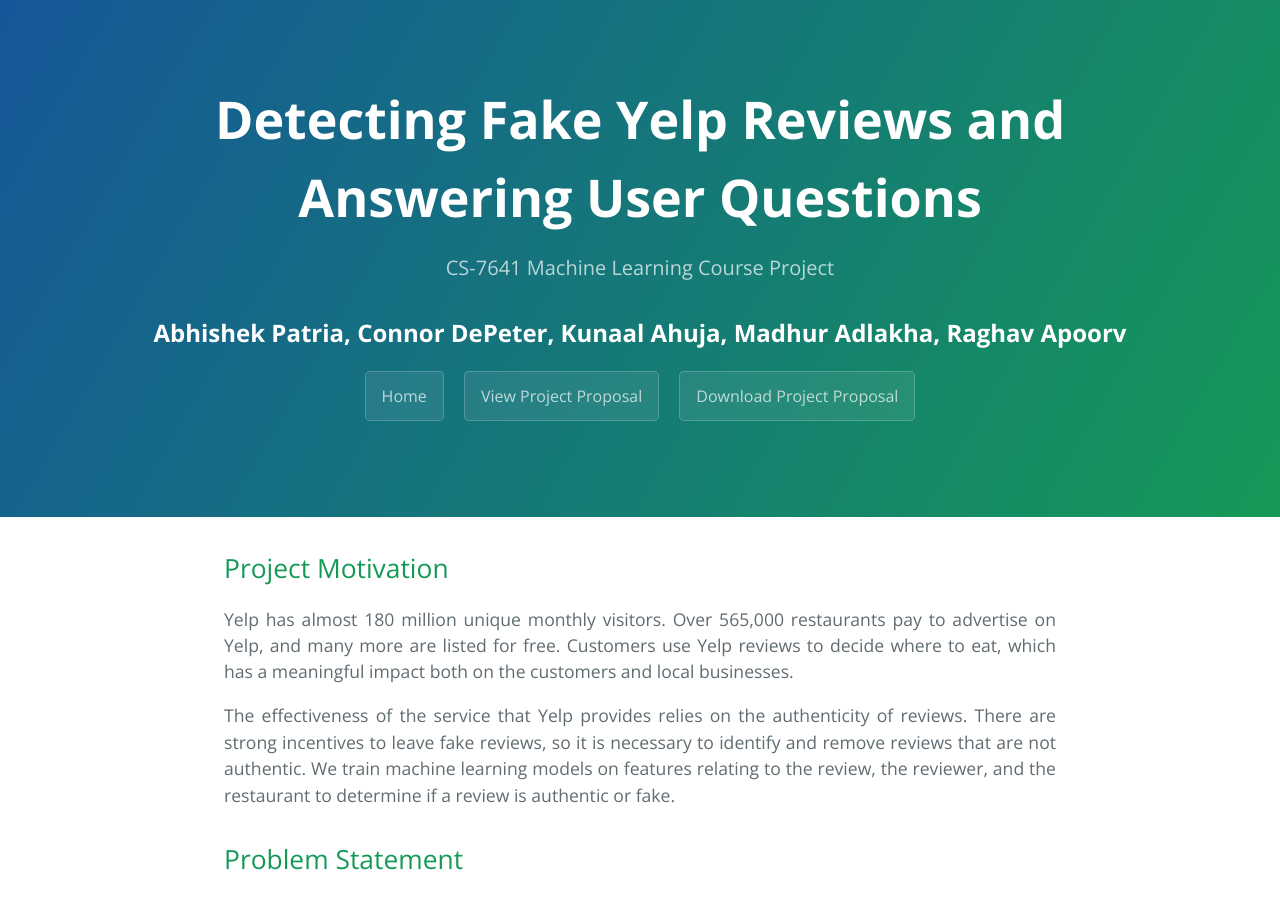
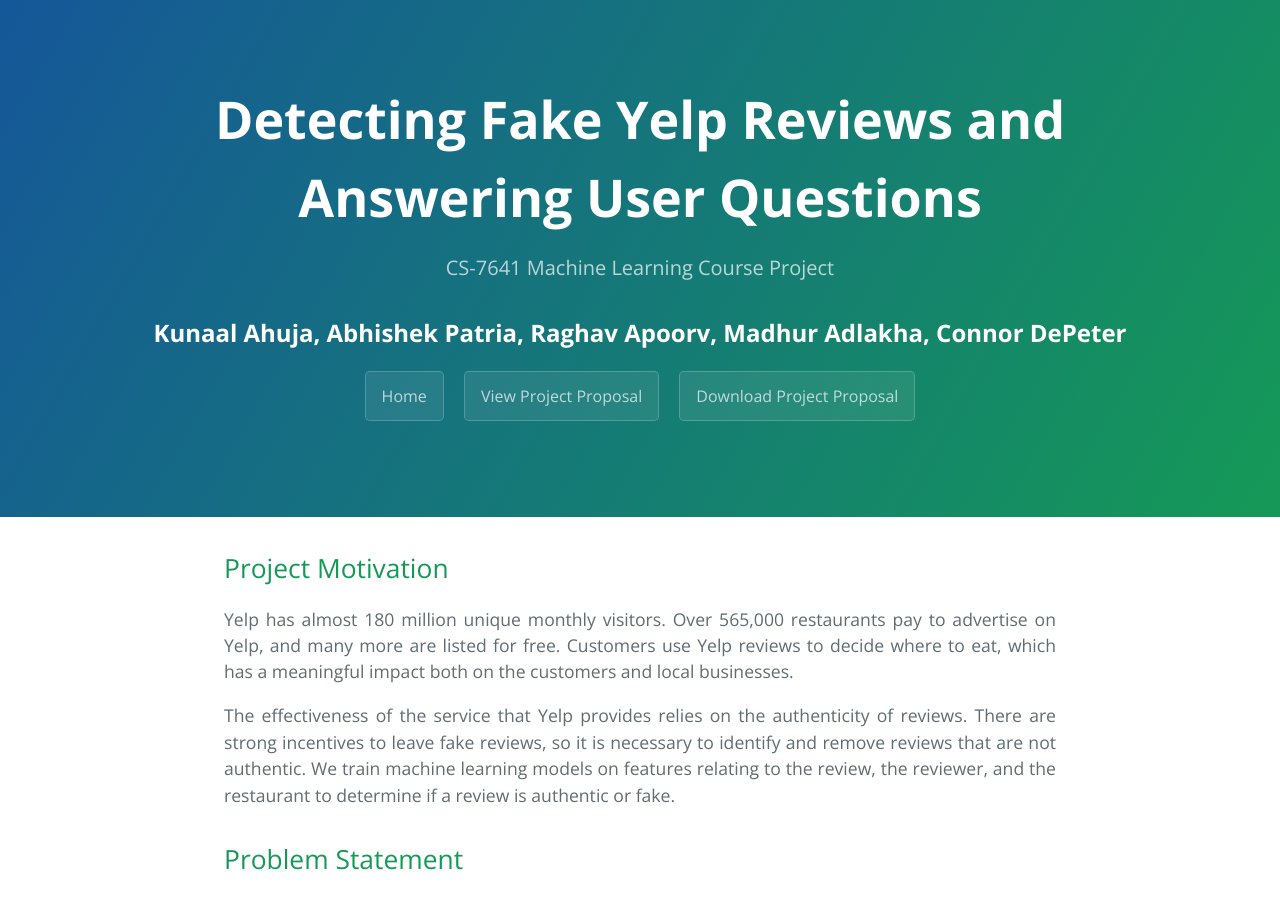
Before and after one commit to kunaalahuja/YelpFakeReviews, a Jekyll site: the page built from index.md, in a window 1280 px wide and 900 px high. Built offline with Jekyll 4.4.1, drawn with Linux system fonts in a browser that asks for light colours; our own code applies the rules of GitHub Pages for plain Markdown files.

Commit message:
update header

```diff
--- a/_includes/page-header.html
+++ b/_includes/page-header.html
@@ -2,7 +2,7 @@
 <!--   <img src="{{ site.logo }}" alt="{{ page.title | default: site.title | default: site.github.repository_name }}" class="project-name" /> -->
   <h1 class="project-name">{{ site.title }}</h1>
   <h2 class="project-tagline">CS-7641 Machine Learning Course Project</h2>
-  <h2 class="team_members">Abhishek Patria, Connor DePeter, Kunaal Ahuja, Madhur Adlakha, Raghav Apoorv</h2>
+  <h2 class="team_members">Kunaal Ahuja, Abhishek Patria, Raghav Apoorv, Madhur Adlakha, Connor DePeter</h2>
   <a href="index" class="btn">Home</a>
   <a href="proposal" class="btn">View Project Proposal</a>
   <a href="https://github.gatech.edu/kahuja8/ML-Yelp-Reviews/raw/master/Project%20Proposal.pdf" class="btn">Download Project Proposal</a>
```
